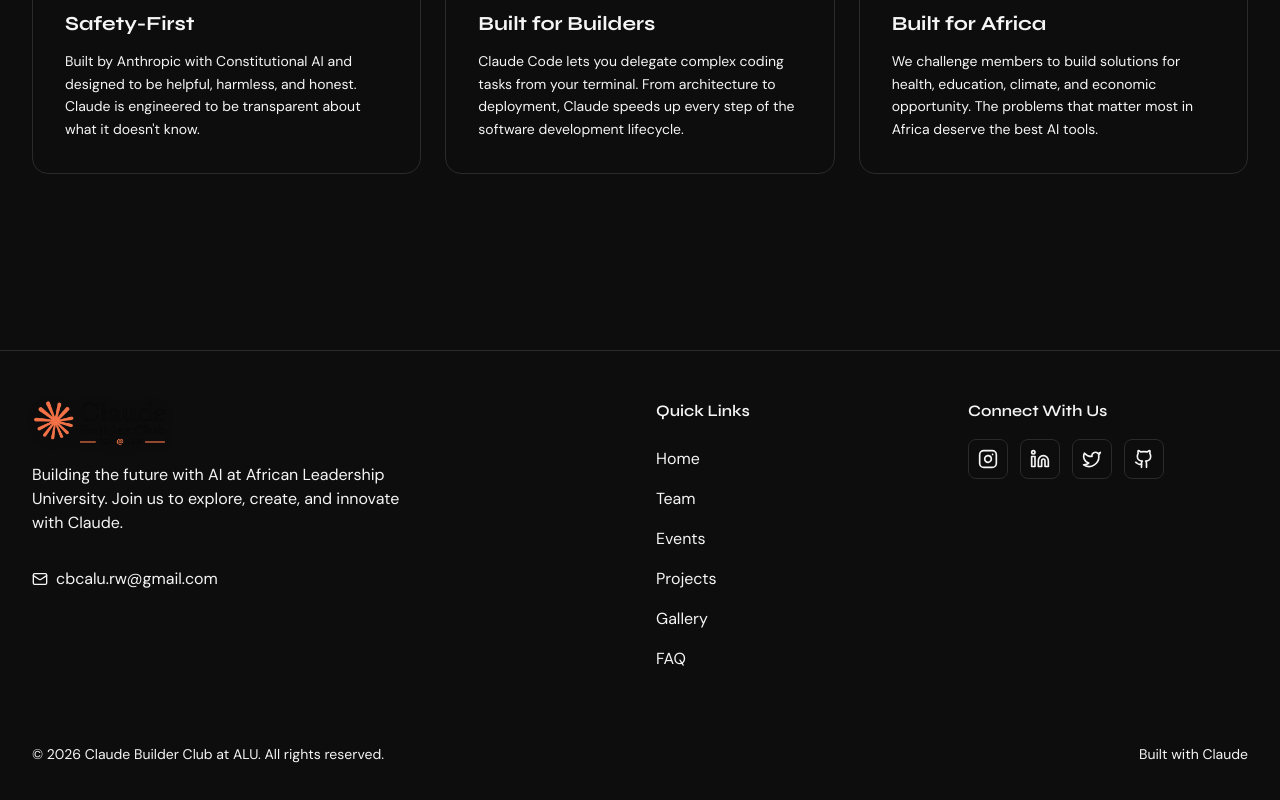
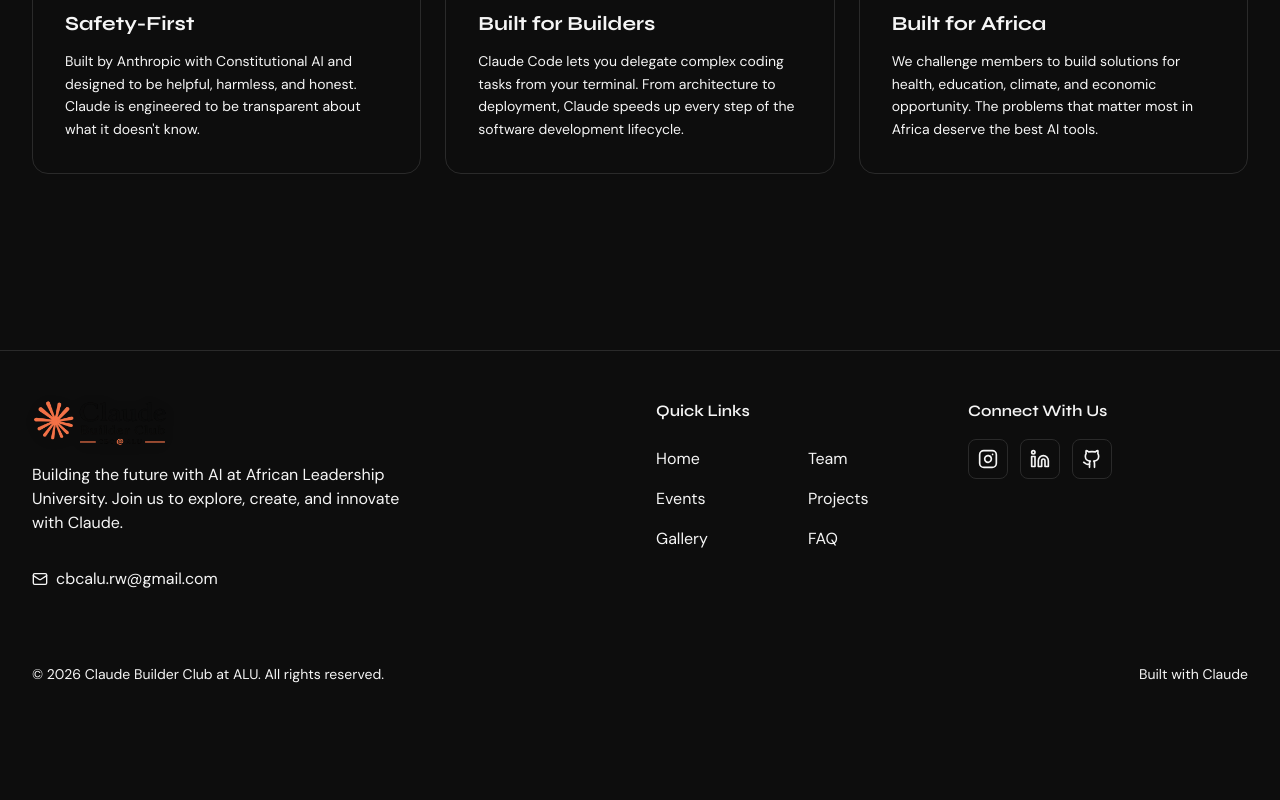
Before and after one commit to Claude-Builder-Club-ALU/cbc-website, a React (Vite) app: page / in a window 1280 px wide. Shown: the part 6110-6910 px from the top of the page. After the commit the page ends 6842 px from the top, so only its background shows below. Built offline with nearby package versions, Linux system fonts and the light colour scheme.

Commit message:
style(footer): lay out quick links in a grid and remove the X link

```diff
--- a/src/app/components/Footer.tsx
+++ b/src/app/components/Footer.tsx
@@ -1,5 +1,5 @@
 import { Link } from "react-router";
-import { Instagram, Linkedin, Twitter, Github, Mail } from "lucide-react";
+import { Instagram, Linkedin, Github, Mail } from "lucide-react";
 
 export function Footer() {
   return (
@@ -34,7 +34,7 @@ export function Footer() {
           {/* Quick Links */}
           <div>
             <h4 className="font-semibold mb-4">Quick Links</h4>
-            <ul className="space-y-0">
+            <ul className="grid grid-cols-2 gap-x-6">
               <li>
                 <Link to="/" className="inline-flex items-center min-h-10 text-muted-foreground hover:text-primary transition-colors">
                   Home
@@ -91,15 +91,6 @@ export function Footer() {
                 <Linkedin size={20} />
               </a>
               <a
-                href="https://twitter.com/cbc_alu"
-                target="_blank"
-                rel="noopener noreferrer"
-                className="w-10 h-10 rounded-lg bg-card flex items-center justify-center text-muted-foreground hover:text-primary hover:bg-secondary transition-all border border-border"
-                aria-label="X (Twitter)"
-              >
-                <Twitter size={20} />
-              </a>
-              <a
                 href="https://github.com/Claude-Builder-Club-ALU"
                 target="_blank"
                 rel="noopener noreferrer"
```
